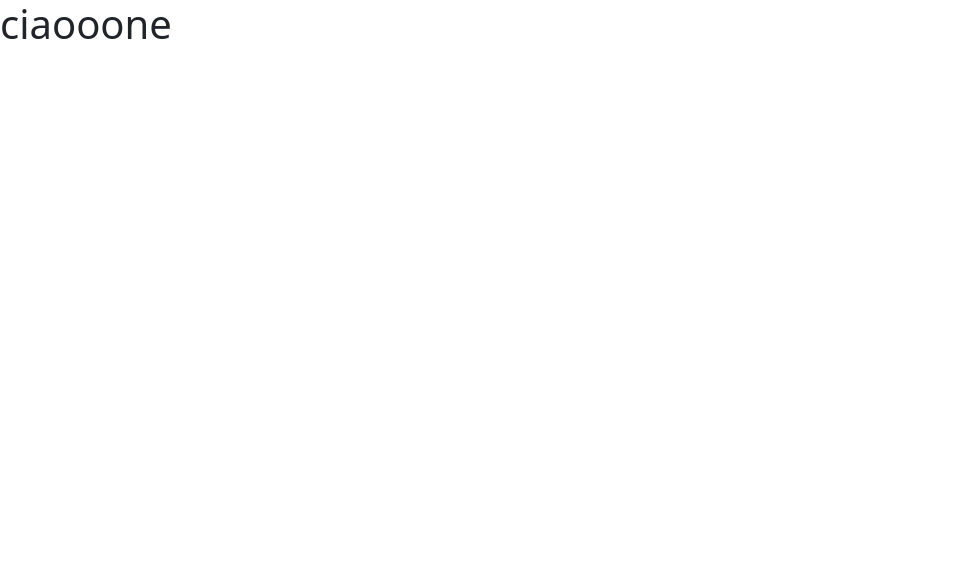
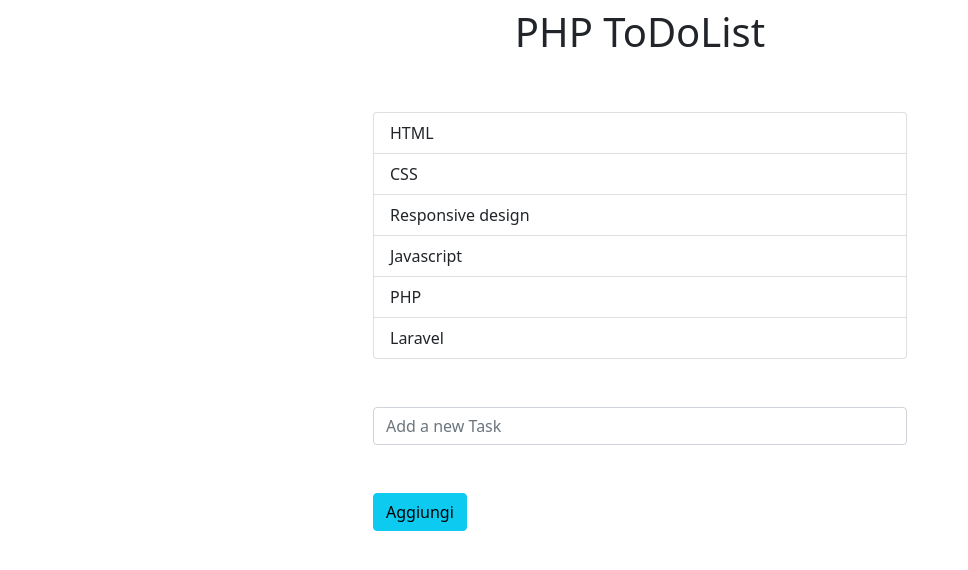
Before and after one commit to GtDavide01/php-todo-list-json, a PHP site: page / in a window 1280 px wide. Before the commit the part shown is almost empty. Shown: the top 570 px of the page, without its empty margins (0-968 px from the left). Run offline with PHP 8.4, Linux system fonts and the light colour scheme; some libraries are stand-ins or nearby versions.

Commit message:
aggiunta visualizzazione listTodo con vue

```diff
--- a/css/style.css
+++ b/css/style.css
@@ -0,0 +1,8 @@
+.todosection , .container{
+    width: 50%;
+    margin: 0 auto ;
+}
+.sectionsubmit, .container{
+    width: 50%;
+    margin: 0 auto ;
+}
--- a/index.php
+++ b/index.php
@@ -7,6 +7,7 @@
     <meta name="viewport" content="width=device-width, initial-scale=1.0">
     <title>PHP-ToDoList</title>
     <!-- import -->
+    <link rel="stylesheet" href="css/style.css">
     <!-- Bootstrap -->
     <link href="https://cdn.jsdelivr.net/npm/bootstrap@5.0.2/dist/css/bootstrap.min.css" rel="stylesheet" integrity="sha384-EVSTQN3/azprG1Anm3QDgpJLIm9Nao0Yz1ztcQTwFspd3yD65VohhpuuCOmLASjC" crossorigin="anonymous">
     <!-- Axios -->
@@ -17,7 +18,28 @@
 
 <body>
     <div id="app">
-        <h1>{{ciao}}</h1>
+        <div class="container mt-2">
+            <header class="d-flex justify-content-center">
+                <h1>PHP ToDoList</h1>
+            </header>
+            <main>
+                <div class="todosection mt-5">
+                    <div class="container">
+                        <ul class="list-group d-flex justify-content-center">
+                            <li class="list-group-item" v-for="todo in listTodo">{{ todo.text }}</li>
+                        </ul>
+                    </div>
+                </div>
+                <div class="sectionsubmit mt-5">
+                    <div class="container">
+                        <input class="form-control" type="text" v-model="newTask" placeholder="Add a new Task ">
+                        <button class="btn btn-info mt-5" @click="addTask">Aggiungi</button>
+                    </div>
+                </div>
+            </main>
+        </div>
+
+
     </div>
 
 
--- a/script.js
+++ b/script.js
@@ -4,9 +4,24 @@ const { createApp } = Vue;
 createApp({
   data() {
     return {
-      ciao: "ciaooone",
+      listTodo: [],
+      newTask: "",
     };
   },
-  created() {},
-  methods: {},
+  created() {
+    axios.get("server.php").then((resp) => {
+      this.listTodo = resp.data;
+      console.log(this.listTodo);
+    });
+  },
+  methods: {
+    addTask() {
+      this.listTodo.push({
+        text: this.newTask,
+        done: false,
+      });
+      console.log(this.listTodo);
+      this.newTask = "";
+    },
+  },
 }).mount("#app");
--- a/server.php
+++ b/server.php
@@ -0,0 +1,12 @@
+<?php
+$todo_List = [
+    ["text" => "HTML", "done" => true],
+    ["text" => "CSS", "done" => true],
+    ["text" => "Responsive design", "done" => true],
+    ["text" => "Javascript", "done" => true],
+    ["text" => "PHP", "done" => true],
+    ["text" => "Laravel", "done" => false]
+];
+
+header('Content-Type: application/json');
+echo json_encode($todo_List);
--- /dev/null
+++ b/todo.json
@@ -0,0 +1 @@
+[{"text":"HTML","done":true},{"text":"CSS","done":true},{"text":"Responsive design","done":true},{"text":"Javascript","done":true},{"text":"PHP","done":true},{"text":"Laravel","done":false}]
```
